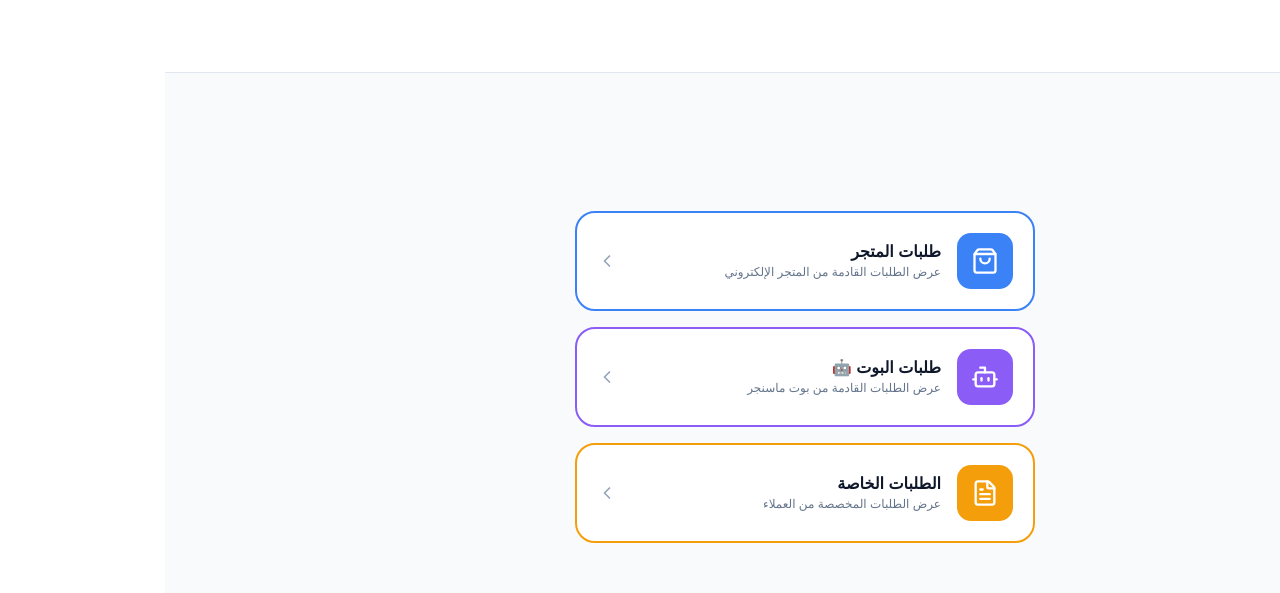
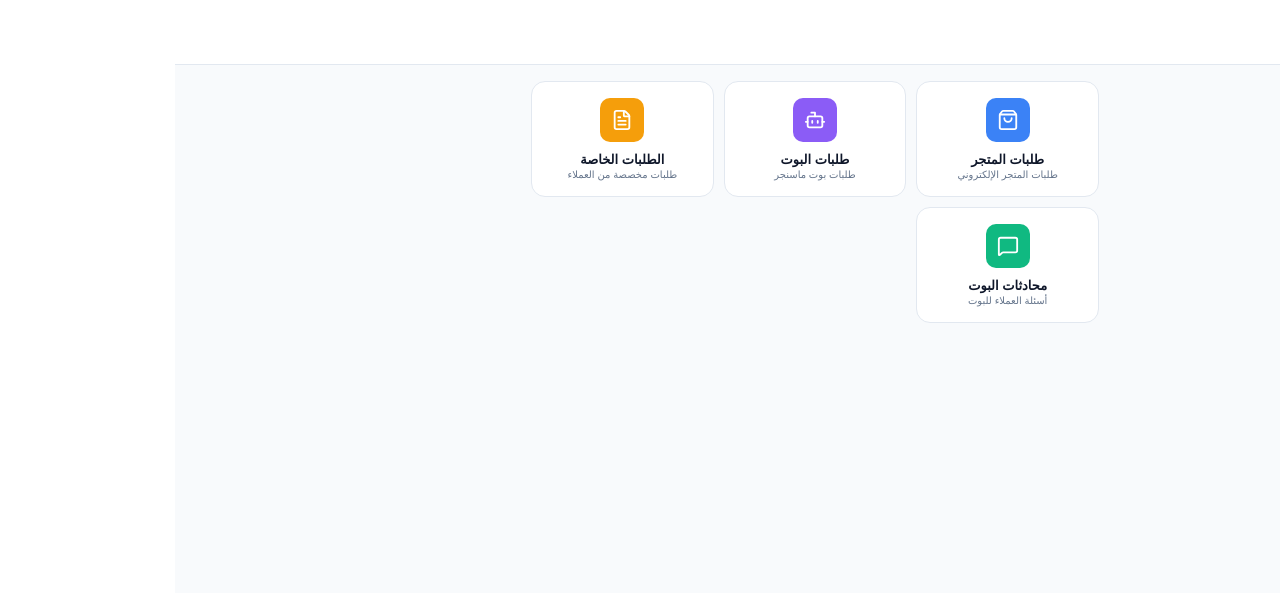
Before and after one commit to ectroshop9/dzboard, a React (Vite) app: page /admin/orders-menu in a window 1280 px wide. Shown: the top 593 px of the page. Built offline with nearby package versions, Linux system fonts and the light colour scheme; no server answers.

Commit message:
feat: compact order menu cards with grid layout and chat logs button

```diff
--- a/src/App.jsx
+++ b/src/App.jsx
@@ -23,6 +23,7 @@ import MobileBottomNav from './components/MobileBottomNav';
 
 // استيراد البوت
 import ChatBot from './components/ChatBot';
+import AdminChatLogsPage from './pages/AdminChatLogsPage';
 
 // مكون فرعي لإظهار الشريط السفلي فقط في صفحات الأدمن (باستثناء صفحة التسجيل)
 function LayoutWrapper({ children }) {
@@ -63,6 +64,8 @@ function App() {
           <Route path="/admin/scan" element={<AdminScanPage />} />
           <Route path="/admin/checkout-form" element={<CheckoutFormPage />} />
           <Route path="/admin/requests" element={<AdminRequestsPage />} />
+          <Route path="/admin/chat-logs" element={<AdminChatLogsPage />} />
+
         </Routes>
       </LayoutWrapper>
     </BrowserRouter>
--- /dev/null
+++ b/src/pages/AdminChatLogsPage.jsx
@@ -0,0 +1,87 @@
+import { useState, useEffect } from 'react';
+import { useNavigate } from 'react-router-dom';
+import { RefreshCw, Loader2, Trash2, ArrowRight, MessageSquare } from 'lucide-react';
+
+const API = 'https://dzboard.onrender.com/api';
+
+export default function AdminChatLogsPage() {
+  const navigate = useNavigate();
+  const token = localStorage.getItem('dzboard_admin_token');
+  const [logs, setLogs] = useState([]);
+  const [loading, setLoading] = useState(true);
+
+  useEffect(() => {
+    if (!token) navigate('/admin');
+    else fetchLogs();
+  }, [token]);
+
+  const fetchLogs = () => {
+    setLoading(true);
+    fetch(`${API}/chat-logs`, {
+      headers: { Authorization: `Bearer ${token}` }
+    })
+      .then(r => r.json())
+      .then(data => {
+        if (data.success) setLogs(data.logs || []);
+      })
+      .finally(() => setLoading(false));
+  };
+
+  const deleteLog = async (id) => {
+    if (!confirm('حذف هذه المحادثة؟')) return;
+    await fetch(`${API}/chat-logs/${id}`, {
+      method: 'DELETE',
+      headers: { Authorization: `Bearer ${token}` }
+    });
+    fetchLogs();
+  };
+
+  return (
+    <div style={{ background: '#f8fafc', minHeight: '100vh', direction: 'rtl', paddingBottom: 120, fontFamily: 'system-ui' }}>
+      <main style={{ padding: 16, maxWidth: 800, margin: '0 auto' }}>
+        <div style={{ display: 'flex', justifyContent: 'space-between', alignItems: 'center', marginBottom: 16 }}>
+          <div style={{ display: 'flex', alignItems: 'center', gap: 10 }}>
+            <button onClick={() => navigate('/admin/orders-menu')} style={{ background: '#f1f5f9', border: 'none', borderRadius: 10, width: 40, height: 40, cursor: 'pointer' }}>
+              <ArrowRight size={20} />
+            </button>
+            <h1 style={{ fontSize: 20, fontWeight: 900 }}>محادثات البوت 💬</h1>
+          </div>
+          <button onClick={fetchLogs} style={{ background: '#f1f5f9', border: 'none', borderRadius: 8, padding: '8px 12px', cursor: 'pointer' }}>
+            <RefreshCw size={16} />
+          </button>
+        </div>
+
+        {loading ? (
+          <div style={{ textAlign: 'center', padding: 60 }}><Loader2 size={32} className="spin" /></div>
+        ) : logs.length === 0 ? (
+          <div style={{ textAlign: 'center', padding: 50, background: '#fff', borderRadius: 12, color: '#64748b' }}>
+            <MessageSquare size={40} style={{ marginBottom: 10, color: '#cbd5e1' }} />
+            <p>لا توجد محادثات</p>
+          </div>
+        ) : (
+          <div style={{ display: 'grid', gap: 10 }}>
+            {logs.map(log => (
+              <div key={log.id} style={{ background: '#fff', borderRadius: 12, padding: 16, border: '1px solid #e2e8f0' }}>
+                <div style={{ marginBottom: 10, fontSize: 12, color: '#94a3b8' }}>
+                  🕐 {new Date(log.created_at).toLocaleString('ar-DZ')}
+                </div>
+                <div style={{ background: '#f1f5f9', padding: 10, borderRadius: 8, marginBottom: 8, fontSize: 13 }}>
+                  <strong>👤 العميل:</strong> {log.user_message}
+                </div>
+                <div style={{ background: '#eff6ff', padding: 10, borderRadius: 8, fontSize: 13 }}>
+                  <strong>🤖 البوت:</strong> {log.bot_response}
+                </div>
+                <button
+                  onClick={() => deleteLog(log.id)}
+                  style={{ marginTop: 10, background: '#fee2e2', border: 'none', color: '#b91c1c', borderRadius: 6, padding: '6px 10px', cursor: 'pointer', display: 'flex', alignItems: 'center', gap: 4, fontSize: 11 }}
+                >
+                  <Trash2 size={12} /> حذف
+                </button>
+              </div>
+            ))}
+          </div>
+        )}
+      </main>
+    </div>
+  );
+}
--- a/src/pages/AdminOrdersMenuPage.jsx
+++ b/src/pages/AdminOrdersMenuPage.jsx
@@ -1,10 +1,41 @@
 import { useNavigate } from 'react-router-dom';
 import {
-  ShoppingBag, FileText, Bot, ArrowLeft, ChevronLeft
+  ShoppingBag, FileText, Bot, ArrowLeft, ChevronLeft, MessageSquare
 } from 'lucide-react';
 
 export default function AdminOrdersMenuPage() {
   const navigate = useNavigate();
+
+  const menuItems = [
+    {
+      icon: ShoppingBag,
+      title: 'طلبات المتجر',
+      desc: 'طلبات المتجر الإلكتروني',
+      color: '#3b82f6',
+      path: '/admin/orders'
+    },
+    {
+      icon: Bot,
+      title: 'طلبات البوت',
+      desc: 'طلبات بوت ماسنجر',
+      color: '#8b5cf6',
+      path: '/admin/bot-orders'
+    },
+    {
+      icon: FileText,
+      title: 'الطلبات الخاصة',
+      desc: 'طلبات مخصصة من العملاء',
+      color: '#f59e0b',
+      path: '/admin/requests'
+    },
+    {
+      icon: MessageSquare,
+      title: 'محادثات البوت',
+      desc: 'أسئلة العملاء للبوت',
+      color: '#10b981',
+      path: '/admin/chat-logs'
+    }
+  ];
 
   return (
     <div style={{
@@ -20,10 +51,10 @@ export default function AdminOrdersMenuPage() {
       <div style={{
         background: '#fff',
         borderBottom: '1px solid #e2e8f0',
-        padding: '16px 20px',
+        padding: '14px 16px',
         display: 'flex',
         alignItems: 'center',
-        gap: 12,
+        gap: 10,
         position: 'sticky',
         top: 0,
         zIndex: 30
@@ -33,147 +64,84 @@ export default function AdminOrdersMenuPage() {
           style={{
             background: '#f1f5f9',
             border: 'none',
-            borderRadius: 10,
-            width: 40,
-            height: 40,
+            borderRadius: 8,
+            width: 36,
+            height: 36,
             display: 'flex',
             alignItems: 'center',
             justifyContent: 'center',
             cursor: 'pointer'
           }}
         >
-          <ArrowLeft size={20} />
+          <ArrowLeft size={18} />
         </button>
-        <h1 style={{ fontSize: 20, fontWeight: 900, margin: 0, color: '#0f172a' }}>
+        <h1 style={{ fontSize: 18, fontWeight: 900, margin: 0, color: '#0f172a' }}>
           الطلبات
         </h1>
       </div>
 
       {/* المحتوى */}
       <div style={{
-        flex: 1,
-        display: 'flex',
-        flexDirection: 'column',
-        justifyContent: 'center',
-        padding: 20,
-        gap: 16,
-        maxWidth: 500,
+        padding: 16,
+        display: 'grid',
+        gridTemplateColumns: 'repeat(auto-fit, minmax(160px, 1fr))',
+        gap: 10,
+        maxWidth: 600,
         margin: '0 auto',
         width: '100%'
       }}>
-        {/* بطاقة طلبات المتجر */}
+        {menuItems.map((item, i) => {
+          const Icon = item.icon;
+          return (
             <button
-          onClick={() => navigate('/admin/orders')}
+              key={i}
+              onClick={() => navigate(item.path)}
               style={{
                 display: 'flex',
+                flexDirection: 'column',
                 alignItems: 'center',
-            gap: 16,
-            padding: 20,
+                gap: 10,
+                padding: '16px 12px',
                 background: '#fff',
-            border: '2px solid #3b82f6',
-            borderRadius: 20,
+                border: '1px solid #e2e8f0',
+                borderRadius: 14,
                 cursor: 'pointer',
                 width: '100%',
-            textAlign: 'right'
+                textAlign: 'center',
+                transition: 'all 0.2s'
+              }}
+              onMouseEnter={(e) => {
+                e.target.style.borderColor = item.color;
+                e.target.style.boxShadow = '0 4px 12px rgba(0,0,0,0.08)';
+              }}
+              onMouseLeave={(e) => {
+                e.target.style.borderColor = '#e2e8f0';
+                e.target.style.boxShadow = 'none';
               }}
             >
               <div style={{
-            background: '#3b82f6',
-            borderRadius: 14,
-            padding: 14,
+                background: item.color,
+                borderRadius: 10,
+                padding: 10,
                 display: 'flex',
                 alignItems: 'center',
                 justifyContent: 'center',
-            flexShrink: 0
+                width: 44,
+                height: 44
               }}>
-            <ShoppingBag size={28} color="#fff" />
+                <Icon size={22} color="#fff" />
               </div>
-          <div style={{ flex: 1 }}>
-            <div style={{ fontSize: 16, fontWeight: 800, color: '#0f172a', marginBottom: 4 }}>
-              طلبات المتجر
+              <div>
+                <div style={{ fontSize: 13, fontWeight: 800, color: '#0f172a', marginBottom: 2 }}>
+                  {item.title}
                 </div>
-            <div style={{ fontSize: 12, color: '#64748b' }}>
-              عرض الطلبات القادمة من المتجر الإلكتروني
+                <div style={{ fontSize: 10, color: '#64748b' }}>
+                  {item.desc}
                 </div>
               </div>
-          <ChevronLeft size={20} color="#94a3b8" />
             </button>
-
-        {/* بطاقة طلبات البوت */}
-        <button
-          onClick={() => navigate('/admin/bot-orders')}
-          style={{
-            display: 'flex',
-            alignItems: 'center',
-            gap: 16,
-            padding: 20,
-            background: '#fff',
-            border: '2px solid #8b5cf6',
-            borderRadius: 20,
-            cursor: 'pointer',
-            width: '100%',
-            textAlign: 'right'
-          }}
-        >
-          <div style={{
-            background: '#8b5cf6',
-            borderRadius: 14,
-            padding: 14,
-            display: 'flex',
-            alignItems: 'center',
-            justifyContent: 'center',
-            flexShrink: 0
-          }}>
-            <Bot size={28} color="#fff" />
-          </div>
-          <div style={{ flex: 1 }}>
-            <div style={{ fontSize: 16, fontWeight: 800, color: '#0f172a', marginBottom: 4 }}>
-              طلبات البوت 🤖
-            </div>
-            <div style={{ fontSize: 12, color: '#64748b' }}>
-              عرض الطلبات القادمة من بوت ماسنجر
-            </div>
-          </div>
-          <ChevronLeft size={20} color="#94a3b8" />
-        </button>
-
-        {/* بطاقة الطلبات الخاصة */}
-        <button
-          onClick={() => navigate('/admin/requests')}
-          style={{
-            display: 'flex',
-            alignItems: 'center',
-            gap: 16,
-            padding: 20,
-            background: '#fff',
-            border: '2px solid #f59e0b',
-            borderRadius: 20,
-            cursor: 'pointer',
-            width: '100%',
-            textAlign: 'right'
-          }}
-        >
-          <div style={{
-            background: '#f59e0b',
-            borderRadius: 14,
-            padding: 14,
-            display: 'flex',
-            alignItems: 'center',
-            justifyContent: 'center',
-            flexShrink: 0
-          }}>
-            <FileText size={28} color="#fff" />
-          </div>
-          <div style={{ flex: 1 }}>
-            <div style={{ fontSize: 16, fontWeight: 800, color: '#0f172a', marginBottom: 4 }}>
-              الطلبات الخاصة
-            </div>
-            <div style={{ fontSize: 12, color: '#64748b' }}>
-              عرض الطلبات المخصصة من العملاء
-            </div>
-          </div>
-          <ChevronLeft size={20} color="#94a3b8" />
-        </button>
+          );
+        })}
       </div>
     </div>
   );
```
Also changed, not shown: src/components/ChatBot.jsx (+60 -13 lines), 2 other files (tests, documents, lock files or other folders). Lines whose indentation alone changed are shown as unchanged.
